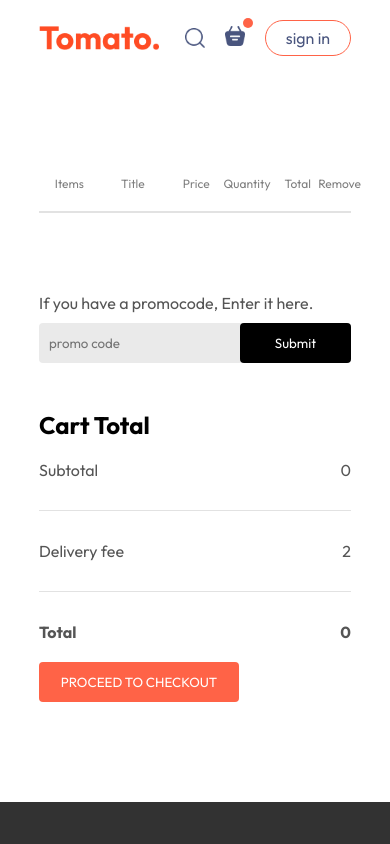
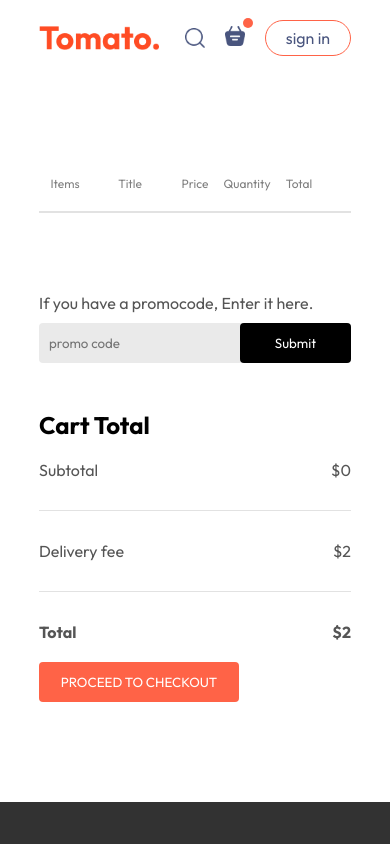
Before and after one commit to Akash-Sharma-2002/Food-App, a React (Vite) app in the folder Frontend/: page /cart in a window 390 px wide. Shown: the top 844 px of the page. Built offline with nearby package versions, Linux system fonts and the light colour scheme.

Commit message:
Cart Page updated_V2

```diff
--- a/Frontend/src/components/Context/StoreContext.jsx
+++ b/Frontend/src/components/Context/StoreContext.jsx
@@ -5,6 +5,7 @@ export const StoreContext = createContext(null);
 
 const StoreContextProvider = (props) => {
   const [cartItems, setCartItems] = useState({});
+  const [subtotal, setSubtotal] = useState(0);
 
   const addToCart = (itemId) => {
     if (!cartItems[itemId]) {
@@ -17,6 +18,14 @@ const StoreContextProvider = (props) => {
   const removeFromCart = (itemId) => {
     setCartItems((prev) => ({ ...prev, [itemId]: prev[itemId] - 1 }));
   };
+
+  useEffect(() => {
+    const newSubtotal = food_list.reduce((total, item) => {
+      return total + (cartItems[item._id] || 0) * item.price;
+    }, 0);
+    setSubtotal(newSubtotal);
+  }, [cartItems, food_list]);
+
   useEffect(() => {
     console.log(cartItems);
   }, [cartItems]);
@@ -27,6 +36,7 @@ const StoreContextProvider = (props) => {
     setCartItems,
     addToCart,
     removeFromCart,
+    subtotal,
   };
 
   return (
--- a/Frontend/src/pages/Cart/Cart.css
+++ b/Frontend/src/pages/Cart/Cart.css
@@ -26,8 +26,18 @@
   border: none;
 }
 
-.cart-items-item .cross {
-  cursor: pointer;
+.cart-items-item div {
+  display: flex;
+  align-items: center;
+  justify-content: space-between;
+}
+
+.cart-items-item div img {
+  height: 30px;
+  width: 30px;
+  border: 0.5px solid #b3b3b3;
+  border-radius: 50%;
+  margin: 0px 10px;
 }
 
 .cart-bottom {
@@ -101,13 +111,18 @@
   .cart-items-title {
     justify-content: center;
     align-items: center;
-    text-align: justify;
-  }
-  .cart-items-title p {
-    margin-right: -10px;
+    text-align: center;
   }
   .cart-items-item {
-    margin: 10px 0px;
+    margin: 10px -10px;
+  }
+  .cart-items-item div {
+    flex-direction: column;
+  }
+  .cart-items-item div img {
+    height: 20px;
+    width: 20px;
+    margin-top: 5px;
   }
   .cart-bottom {
     flex-direction: column-reverse;
--- a/Frontend/src/pages/Cart/Cart.jsx
+++ b/Frontend/src/pages/Cart/Cart.jsx
@@ -1,8 +1,10 @@
 import React, { useContext } from "react";
 import "./Cart.css";
 import { StoreContext } from "../../components/Context/StoreContext";
+import { assets } from "../../assets/assets";
 const Cart = () => {
-  const { cartItems, food_list, removeFromCart } = useContext(StoreContext);
+  const { cartItems, food_list, removeFromCart, addToCart, subtotal } =
+    useContext(StoreContext);
   return (
     <div className="cart">
       <div className="cart-items">
@@ -12,7 +14,6 @@ const Cart = () => {
           <p>Price</p>
           <p>Quantity</p>
           <p>Total</p>
-          <p>Remove</p>
         </div>
         <br />
         <hr />
@@ -22,12 +23,21 @@ const Cart = () => {
               <div className="cart-items-title cart-items-item" key={index}>
                 <img src={item.image} alt="" />
                 <p>{item.name}</p>
-                <p>{item.price}</p>
+                <p>${item.price}</p>
                 <p>{cartItems[item._id]}</p>
-                <p>{item.price * cartItems[item._id]}</p>
-                <p onClick={() => removeFromCart(item._id)} className="cross">
-                  x
-                </p>
+                <p>${item.price * cartItems[item._id]}</p>
+                <div>
+                  <img
+                    src={assets.remove_icon_red}
+                    onClick={() => removeFromCart(item._id)}
+                    alt=""
+                  />
+                  <img
+                    src={assets.add_icon_green}
+                    onClick={() => addToCart(item._id)}
+                    alt=""
+                  />
+                </div>
               </div>
             );
           }
@@ -39,17 +49,17 @@ const Cart = () => {
           <h2>Cart Total</h2>
           <div className="cart-total-details">
             <p>Subtotal</p>
-            <p>{0}</p>
+            <p>${subtotal}</p>
           </div>
           <hr />
           <div className="cart-total-details">
             <p>Delivery fee</p>
-            <p>{2}</p>
+            <p>${2}</p>
           </div>
           <hr />
           <div className="cart-total-details">
             <b>Total</b>
-            <b>{0}</b>
+            <b>${subtotal + 2}</b>
           </div>
           <button>PROCEED TO CHECKOUT</button>
         </div>
```
